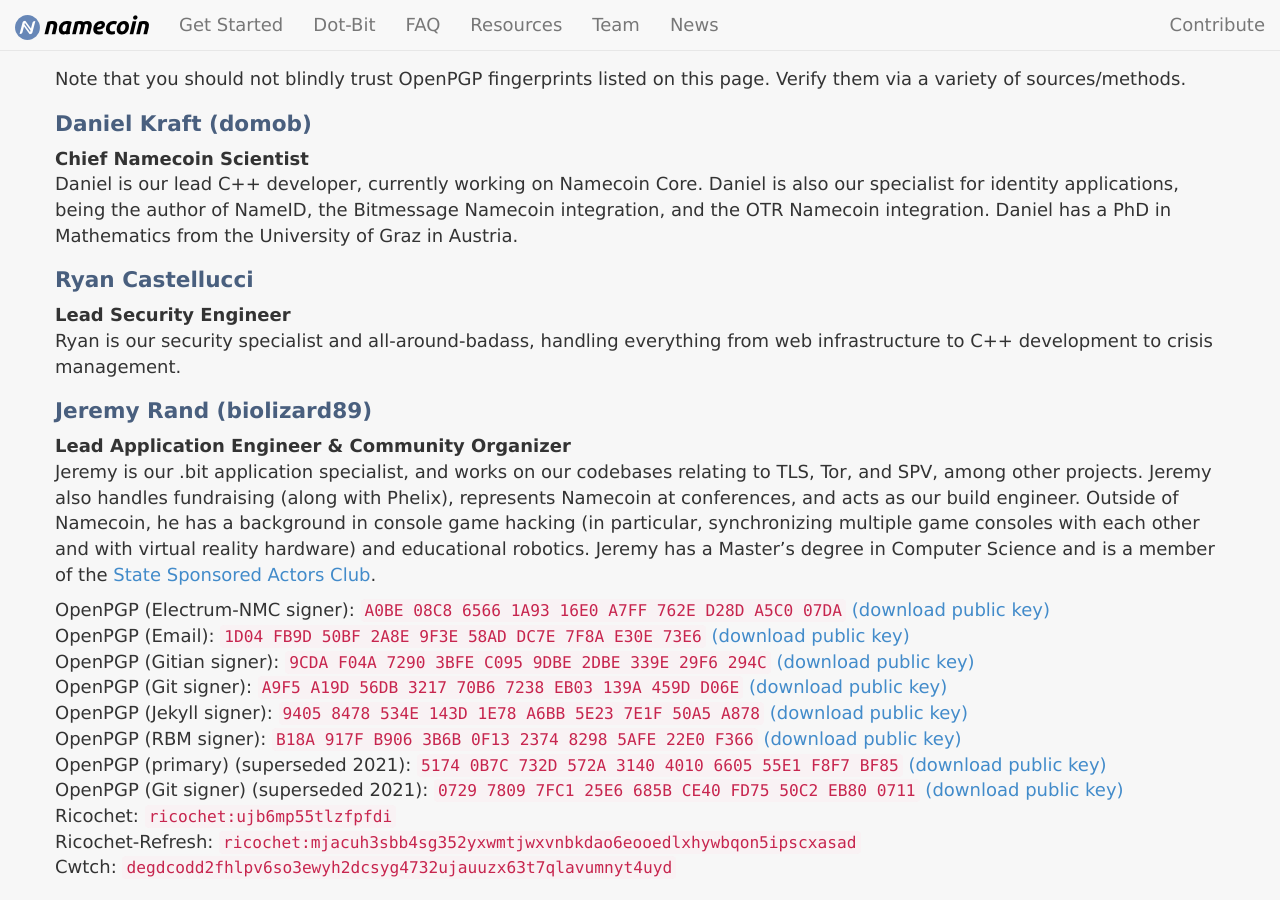
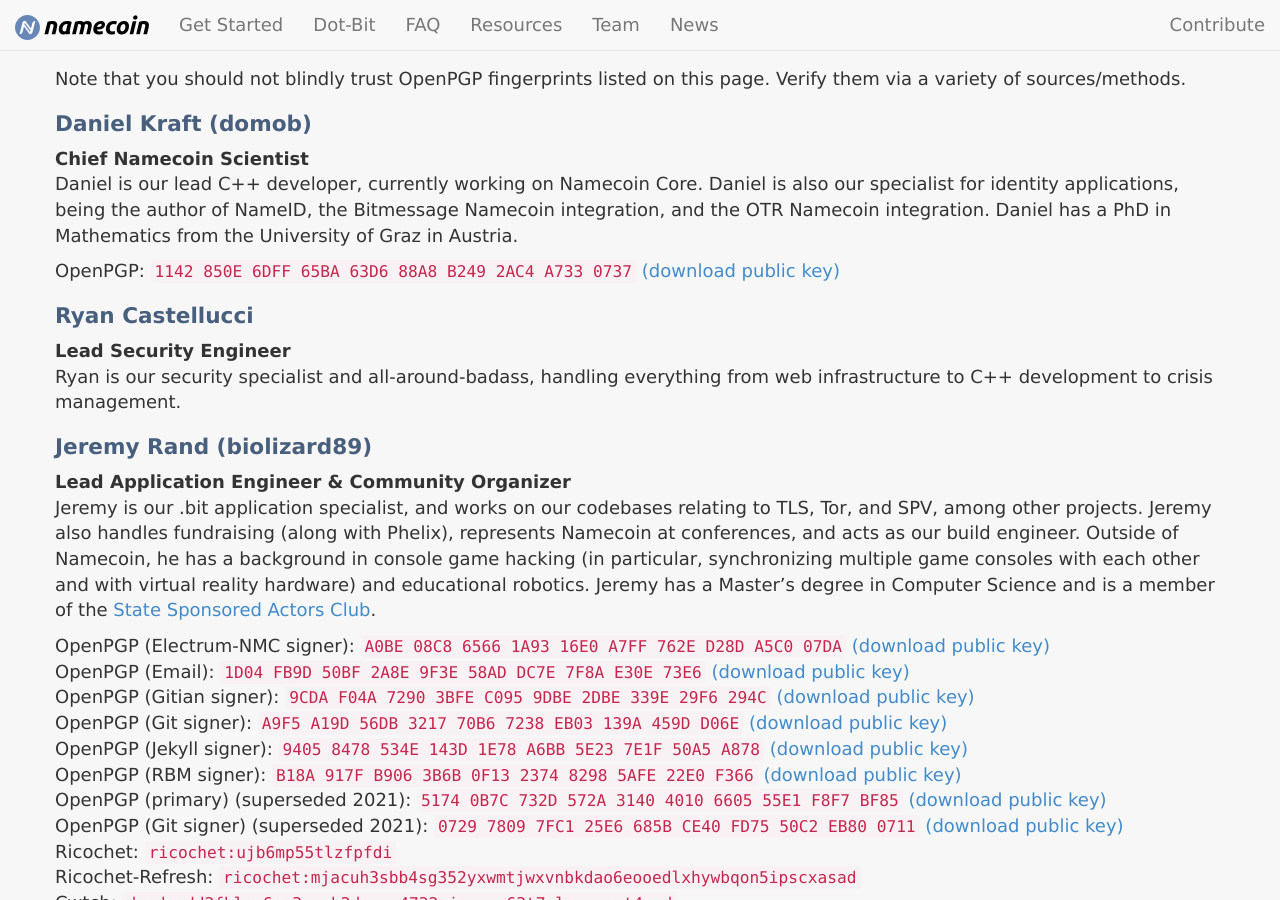
Before and after one commit to JeremyRand/namecoin.org, a Jekyll site: the page built from team/index.md, in a window 1280 px wide and 900 px high, scrolled down 557 px. Built offline with Jekyll 4.4.1, drawn with Linux system fonts in a browser that asks for light colours.

Commit message:
Team: Add Daniel's OpenPGP pubkey

```diff
--- a/team/index.md
+++ b/team/index.md
@@ -13,6 +13,8 @@ Note that you should not blindly trust OpenPGP fingerprints listed on this page.
 
 **Chief Namecoin Scientist** <br>
 Daniel is our lead C++ developer, currently working on Namecoin Core. Daniel is also our specialist for identity applications, being the author of NameID, the Bitmessage Namecoin integration, and the OTR Namecoin integration. Daniel has a PhD in Mathematics from the University of Graz in Austria.
+
+OpenPGP: `1142 850E 6DFF 65BA 63D6  88A8 B249 2AC4 A733 0737` [(download public key)]({{ "/DanielKraft.asc" | relative_url }})
 
 ## Ryan Castellucci
 
```
Also changed, not shown: 1 other file.
